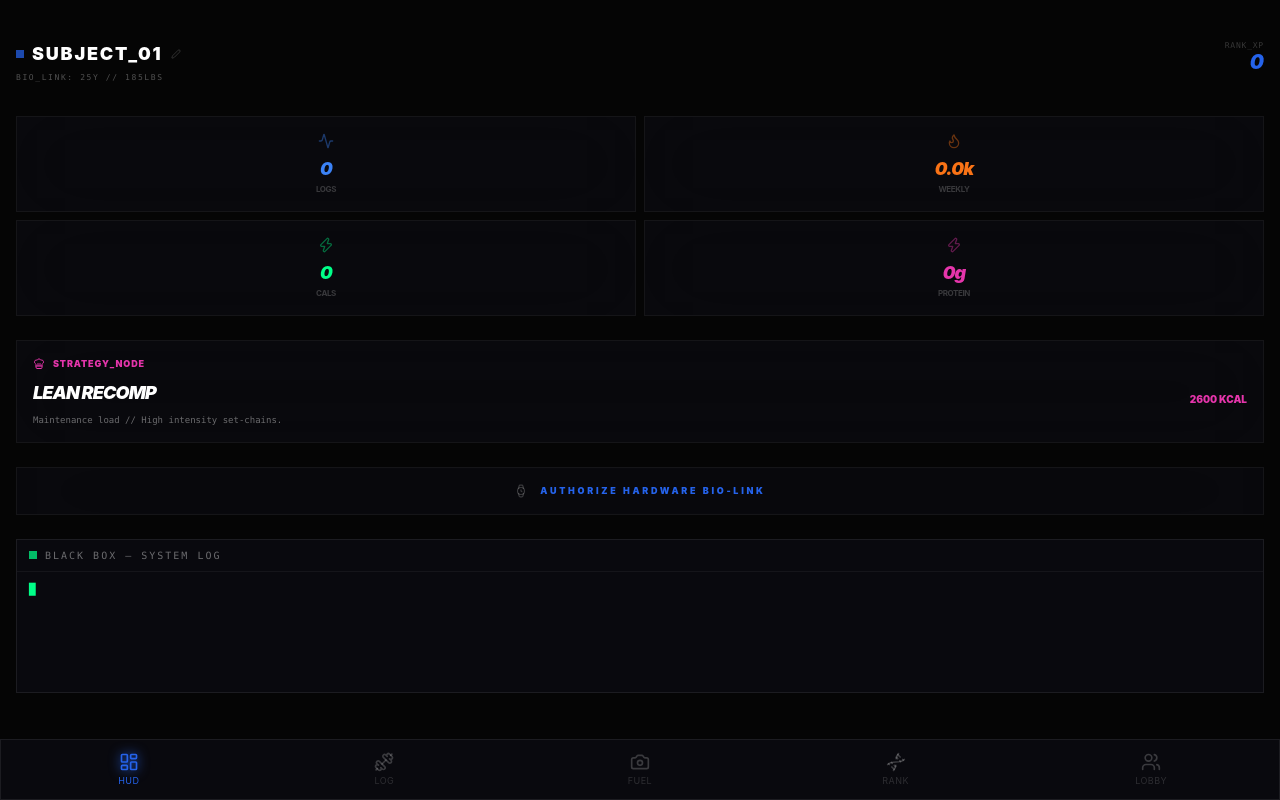
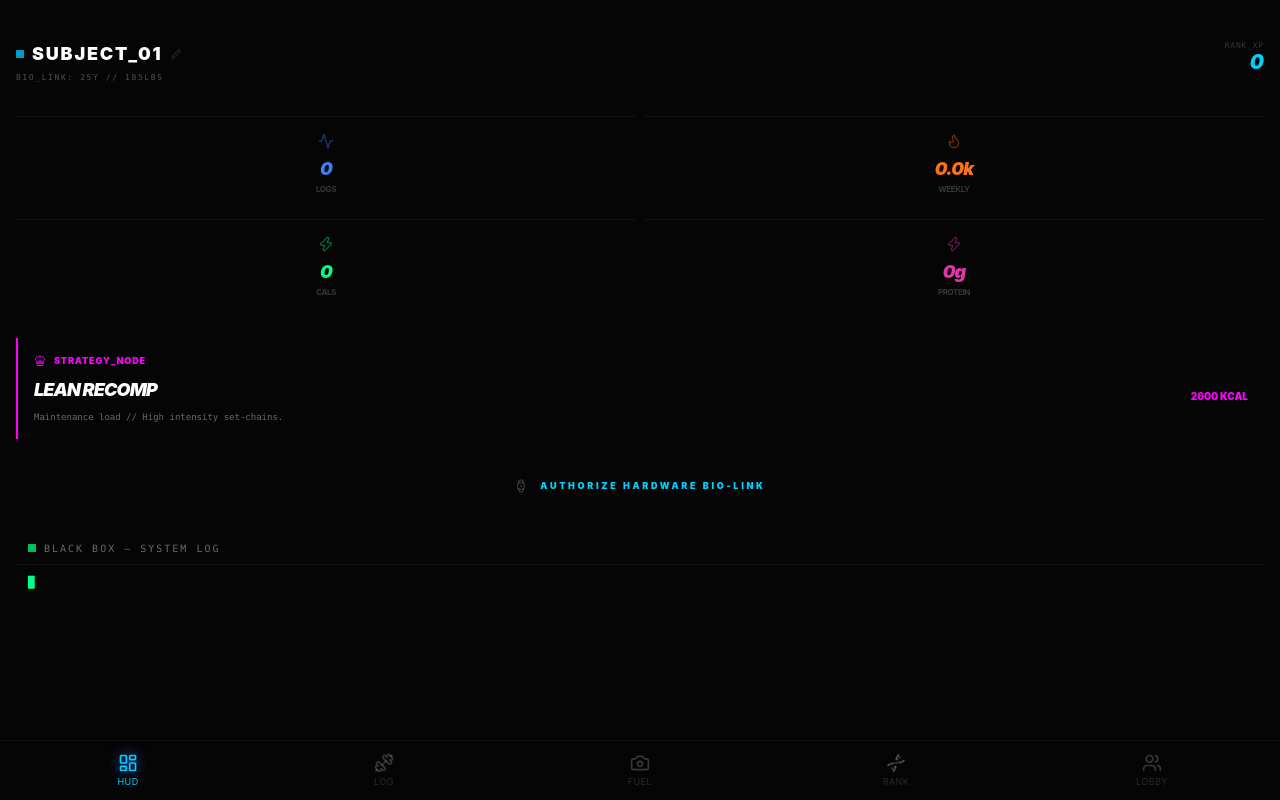
Before and after one commit to Sup3r-Monkey1/Aura-Sync, a React (Vite) app in the folder Aura Sync/: page / in a window 1280 px wide. Built offline with nearby package versions, Linux system fonts and the light colour scheme.

Commit message:
Update index.css

```diff
--- a/Aura Sync/src/index.css
+++ b/Aura Sync/src/index.css
@@ -2,67 +2,77 @@
 
 @theme {
   --color-obsidian: #050505;
-  --color-obsidian-light: #0a0a0f;
-  --color-cobalt: #2563eb;
-  --color-cobalt-bright: #3b82f6;
-  --color-cobalt-dim: #1e40af;
-  --color-magenta: #e535ab;
-  --color-violet: #7c3aed;
-  --color-hazard: #f97316;
+  --color-cobalt: #00D1FF;
+  --color-cobalt-deep: #0077FF;
+  --color-magenta: #FF00FF;
+  --color-magenta-deep: #BD00FF;
   --color-terminal: #00ff88;
 }
 
 * {
   -webkit-tap-highlight-color: transparent;
-  border-radius: 0px !important; /* Forces the sharp HUD look */
+  border-radius: 0px !important;
 }
 
 body {
-  font-family: 'Inter', -apple-system, BlinkMacSystemFont, sans-serif;
+  font-family: 'Inter', -apple-system, sans-serif;
   background: #050505;
   color: white;
   overflow-x: hidden;
   overscroll-behavior-y: none;
 }
 
-.no-scrollbar::-webkit-scrollbar { display: none; }
-.no-scrollbar { -ms-overflow-style: none; scrollbar-width: none; }
-
-.glass {
-  background: rgba(10, 10, 15, 0.8);
-  backdrop-filter: blur(40px);
-  -webkit-backdrop-filter: blur(40px);
-  border: 1px solid rgba(255, 255, 255, 0.05);
+/* 🧊 GLASSMORPHISM UTILITIES */
+.aura-card {
+  @apply bg-white/[0.03] backdrop-blur-xl border border-white/10 shadow-[0_0_30px_rgba(0,0,0,0.5)];
 }
 
-.glass-strong {
-  background: rgba(10, 10, 15, 0.95);
-  backdrop-filter: blur(48px);
-  -webkit-backdrop-filter: blur(48px);
-  border: 1px solid rgba(255, 255, 255, 0.08);
+.aura-card-strong {
+  @apply bg-black/80 backdrop-blur-2xl border border-white/10;
 }
 
-.glow-cobalt {
-  box-shadow: 0 0 20px rgba(37, 99, 235, 0.4), 0 0 60px rgba(37, 99, 235, 0.1);
+/* ✨ NEON GLOWS */
+.aura-text-glow {
+  text-shadow: 0 0 10px rgba(0, 209, 255, 0.8), 0 0 20px rgba(0, 209, 255, 0.4);
 }
 
-.text-glow-cobalt {
-  text-shadow: 0 0 15px rgba(37, 99, 235, 0.6);
+.aura-text-glow-magenta {
+  text-shadow: 0 0 10px rgba(255, 0, 255, 0.8), 0 0 20px rgba(255, 0, 255, 0.4);
 }
 
-.text-glow-magenta {
-  text-shadow: 0 0 12px rgba(229, 53, 171, 0.6);
+/* 🎢 GRADIENTS */
+.aura-gradient-blue {
+  background: linear-gradient(90deg, #00D1FF 0%, #0077FF 100%);
 }
 
-.blur-text {
-  filter: blur(10px);
-  opacity: 0.2;
-  user-select: none;
+.aura-gradient-pink {
+  background: linear-gradient(90deg, #FF00FF 0%, #BD00FF 100%);
 }
 
-@keyframes pulse-cobalt {
-  0%, 100% { box-shadow: 0 0 15px rgba(37, 99, 235, 0.2); }
-  50% { box-shadow: 0 0 35px rgba(37, 99, 235, 0.5); }
+/* 📸 APERTURE BUTTON */
+.aura-button-aperture {
+  background: linear-gradient(180deg, #00D1FF 0%, #0077FF 100%);
+  @apply shadow-[0_0_20px_rgba(0,209,255,0.4)] active:scale-95 transition-all;
+}
+
+/* 🏎️ ANIMATIONS */
+@keyframes energy-pulse {
+  0% { opacity: 0.3; transform: translateX(-100%); }
+  50% { opacity: 1; }
+  100% { opacity: 0.3; transform: translateX(100%); }
+}
+
+.animate-energy {
+  position: relative;
+  overflow: hidden;
+}
+
+.animate-energy::after {
+  content: "";
+  position: absolute;
+  top: 0; left: 0; width: 100%; height: 100%;
+  background: linear-gradient(90deg, transparent, rgba(255,255,255,0.2), transparent);
+  animation: energy-pulse 2s infinite linear;
 }
 
 @keyframes scan-line {
@@ -70,18 +80,4 @@ body {
   100% { top: 100%; }
 }
 
-@keyframes terminal-blink {
-  0%, 50% { opacity: 1; }
-  51%, 100% { opacity: 0; }
-}
-
-.animate-pulse-cobalt { animation: pulse-cobalt 2s ease-in-out infinite; }
 .animate-scan { animation: scan-line 2.5s linear infinite; }
-.animate-blink { animation: terminal-blink 1s step-end infinite; }
-
-input[type="number"]::-webkit-inner-spin-button,
-input[type="number"]::-webkit-outer-spin-button {
-  -webkit-appearance: none;
-  margin: 0;
-}
-input[type="number"] { -moz-appearance: textfield; }
```
